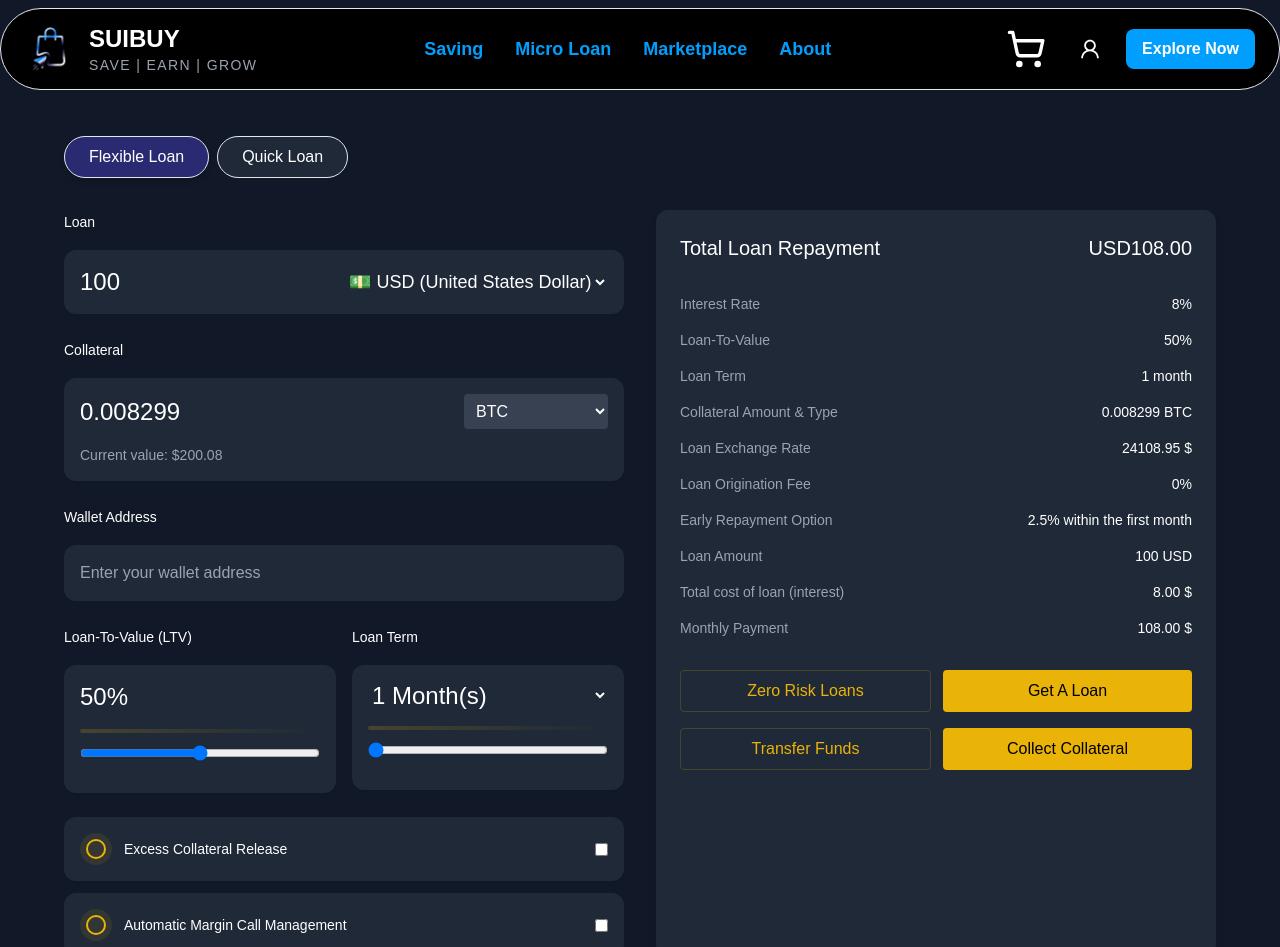
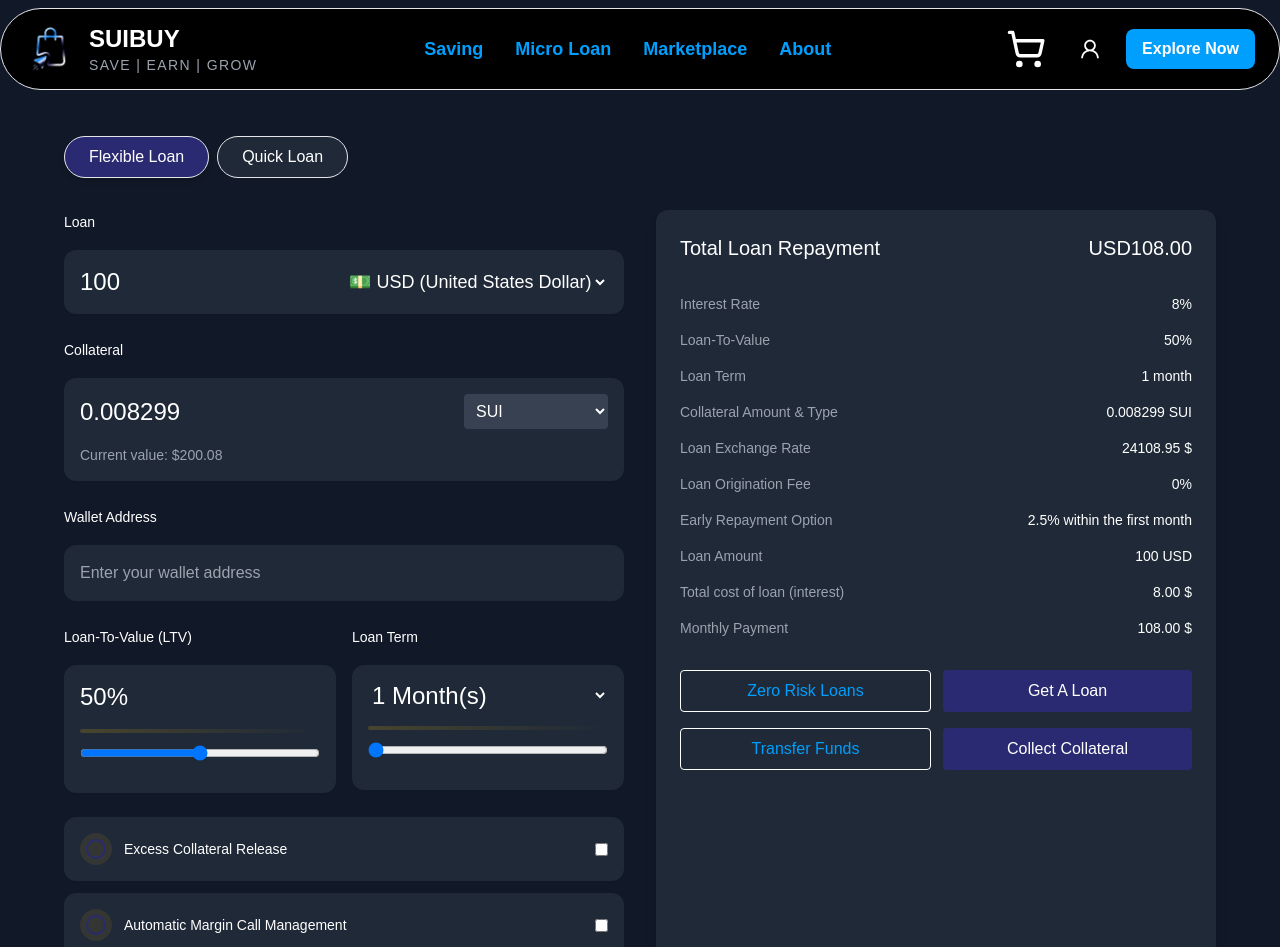
Before and after one commit to Obiajulu-gif/suibuy, a Next.js app: page /loan in a window 1280 px wide. Shown: the top 947 px of the page. Built offline with nearby package versions, Linux system fonts and the light colour scheme.

Commit message:
fix: update LoanInterface styles for improved UI consistency

```diff
--- a/src/app/loan/components/loan-interface.jsx
+++ b/src/app/loan/components/loan-interface.jsx
@@ -4,9 +4,9 @@
 import { FaChevronDown } from "react-icons/fa"
 
 const CHAINS = [
+    { id: "sui", name: "Sui", symbol: "SUI", icon: SuiIcon, color: "bg-[#6FBCF0]" },
     { id: "btc", name: "Bitcoin", symbol: "BTC", icon: BitcoinIcon, color: "bg-[#F7931A]" },
     { id: "eth", name: "Ethereum", symbol: "ETH", icon: EthereumIcon, color: "bg-[#627EEA]" },
-    { id: "sui", name: "Sui", symbol: "SUI", icon: SuiIcon, color: "bg-[#6FBCF0]" },
     { id: "sol", name: "Solana", symbol: "SOL", icon: SolanaIcon, color: "bg-[#9945FF]" },
 ]
 
@@ -315,7 +315,7 @@
 										<div className="bg-gray-800 rounded-xl p-4 flex items-center justify-between shadow-sm">
 											<div className="flex items-center gap-3">
 												<div className="w-8 h-8 rounded-full bg-yellow-500/10 flex items-center justify-center">
-													<div className="w-5 h-5 rounded-full border-2 border-yellow-500" />
+													<div className="w-5 h-5 rounded-full border-2 border-purple" />
 												</div>
 												<span className="text-sm">
 													Excess Collateral Release
@@ -330,7 +330,7 @@
 										<div className="bg-gray-800 rounded-xl p-4 flex items-center justify-between shadow-sm">
 											<div className="flex items-center gap-3">
 												<div className="w-8 h-8 rounded-full bg-yellow-500/10 flex items-center justify-center">
-													<div className="w-5 h-5 rounded-full border-2 border-yellow-500" />
+													<div className="w-5 h-5 rounded-full border-2 border-purple" />
 												</div>
 												<span className="text-sm">
 													Automatic Margin Call Management
@@ -399,13 +399,13 @@
 							<div className="flex gap-3">
 								<button
 									type="button"
-									className="flex-1 border border-yellow-500/20 hover:bg-yellow-500/10 text-yellow-500 rounded py-2 transition-colors"
+									className="flex-1 border border-white hover:bg-yellow-500/10 text-blue rounded py-2 transition-colors"
 								>
 									Zero Risk Loans
 								</button>
 								<button
 									type="button"
-									className="flex-1 bg-yellow-500 hover:bg-yellow-600 text-black rounded py-2 transition-colors"
+									className="flex-1 bg-purple hover:bg-blue text-white rounded py-2 transition-colors"
 								>
 									Get A Loan
 								</button>
@@ -414,14 +414,14 @@
 								<button
 									type="button"
 									onClick={transferFunds}
-									className="flex-1 border border-yellow-500/20 hover:bg-yellow-500/10 text-yellow-500 rounded py-2 transition-colors"
+									className="flex-1 border border-white hover:bg-yellow-500/10 text-blue rounded py-2 transition-colors"
 								>
 									Transfer Funds
 								</button>
 								<button
 									type="button"
 									onClick={collectCollateral}
-									className="flex-1 bg-yellow-500 hover:bg-yellow-600 text-black rounded py-2 transition-colors"
+									className="flex-1 bg-purple hover:bg-blue text-white rounded py-2 transition-colors"
 								>
 									Collect Collateral
 								</button>
```
